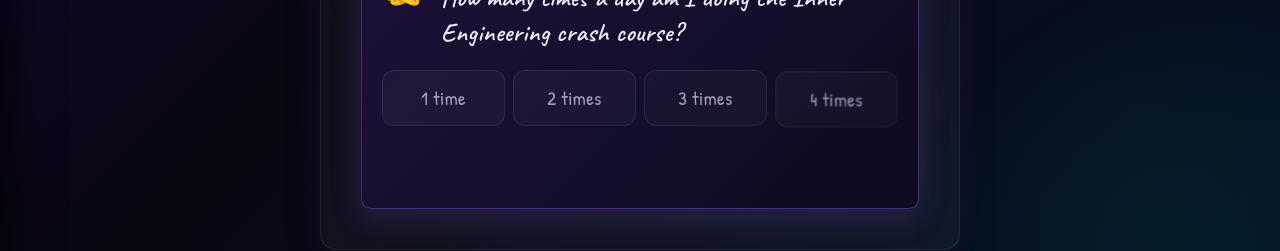
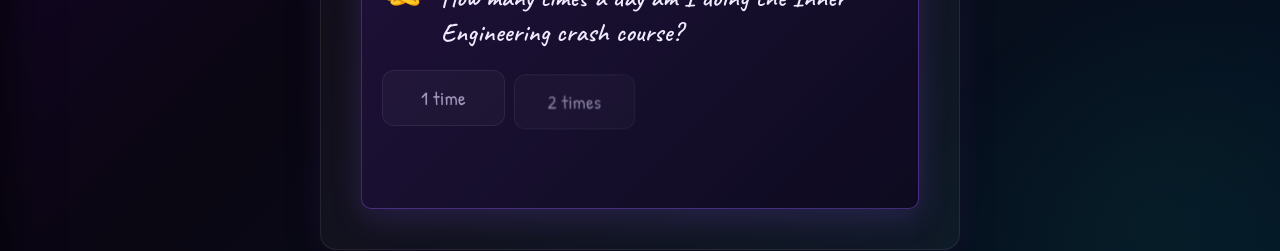
Before and after one commit to VishnuPScodes/sadhana-support, a React (Vite) app in the folder client/: page /life-tracker in a window 1280 px wide. Shown: the part 483-734 px from the top of the page. Built offline with nearby package versions, Linux system fonts and the light colour scheme; no server answers; sample sign-in values are in the browser's storage; a web font is replaced by a local one.

Commit message:
feat: improve question-to-options transition with staggered animation, start delay, and synchronous state resetting

```diff
--- a/client/src/index.css
+++ b/client/src/index.css
@@ -1831,22 +1831,20 @@
   50% { opacity: 0.2; }
 }
 
-.options-fade-in {
-  animation: optionsFadeIn 0.3s ease forwards;
-}
-
-@keyframes optionsFadeIn {
-  from { opacity: 0; }
-  to { opacity: 1; }
-}
-
-.options-fade-in .life-opt-btn {
+.question-options-row .life-opt-btn {
   opacity: 0;
   transform: translateY(20px) scale(0.93);
   filter: blur(4px);
+  will-change: opacity, transform, filter;
+}
+
+.options-fade-in {
+  opacity: 1 !important;
+}
+
+.options-fade-in .life-opt-btn {
   animation: optStaggerReveal 0.55s cubic-bezier(0.16, 1, 0.3, 1) forwards;
   animation-delay: calc(var(--opt-idx, 0) * 280ms + 120ms);
-  will-change: opacity, transform, filter;
 }
 
 @keyframes optStaggerReveal {
--- a/client/src/pages/LifeTracker.jsx
+++ b/client/src/pages/LifeTracker.jsx
@@ -137,17 +137,29 @@
   useEffect(() => {
     setDisplayedLength(0);
     let index = 0;
+    let timer = null;
+    let completionTimer = null;
 
-    const timer = setInterval(() => {
+    // Small initial delay so card slide-in completes before writing starts
+    const startDelay = setTimeout(() => {
+      timer = setInterval(() => {
         index++;
         setDisplayedLength(index);
         if (index >= text.length) {
           clearInterval(timer);
+          // Breathing pause after full question is written before revealing option buttons
+          completionTimer = setTimeout(() => {
             if (onComplete) onComplete();
+          }, 450);
         }
       }, speed);
+    }, 180);
 
-    return () => clearInterval(timer);
+    return () => {
+      clearTimeout(startDelay);
+      if (timer) clearInterval(timer);
+      if (completionTimer) clearTimeout(completionTimer);
+    };
   }, [text, speed]);
 
   const visibleText = text.slice(0, displayedLength);
@@ -183,6 +195,7 @@
   });
 
   const [currentStep, setCurrentStep] = useState(0); // 0..5 = questions, 6 = summary
+  const [prevStep, setPrevStep] = useState(0);
   const [slideDirection, setSlideDirection] = useState('next'); // 'next' or 'prev'
   const [showOptions, setShowOptions] = useState(false); // Controls option buttons appearance
   const [checking, setChecking] = useState(true);
@@ -190,6 +203,12 @@
   const [todayLog, setTodayLog] = useState(null);
   const [isEditing, setIsEditing] = useState(false);
   const [error, setError] = useState('');
+
+  // Synchronously reset showOptions on step change prior to render/paint
+  if (currentStep !== prevStep) {
+    setPrevStep(currentStep);
+    setShowOptions(false);
+  }
 
   // ─── Touch / Drag Swipe Gesture State ─────────────────────────────────────
   const [touchStart, setTouchStart] = useState(null);
@@ -218,11 +237,6 @@
     };
     checkTodayLog();
   }, []);
-
-  // Reset showOptions when step changes
-  useEffect(() => {
-    setShowOptions(false);
-  }, [currentStep]);
 
   const goNext = () => {
     if (currentStep < 6) {
@@ -597,13 +611,14 @@
                   </div>
                 </div>
 
+                {(() => {
+                  const optionsVisible = showOptions;
+                  return (
                     <div
-                  className={`question-options-row ${showOptions ? 'options-fade-in' : ''}`}
+                      className={`question-options-row ${optionsVisible ? 'options-fade-in' : ''}`}
                       style={{
                         marginTop: 20,
-                    opacity: showOptions ? 1 : 0,
-                    pointerEvents: showOptions ? 'auto' : 'none',
-                    transition: 'opacity 0.3s ease',
+                        pointerEvents: optionsVisible ? 'auto' : 'none',
                       }}
                     >
                       {currentQ.options.map((opt, optIdx) => {
@@ -627,6 +642,8 @@
                         );
                       })}
                     </div>
+                  );
+                })()}
               </div>
             )}
 
```
Lines whose indentation alone changed are shown as unchanged.
